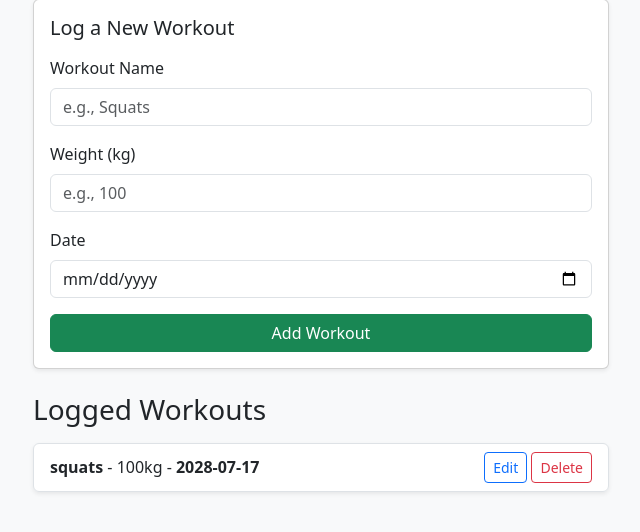
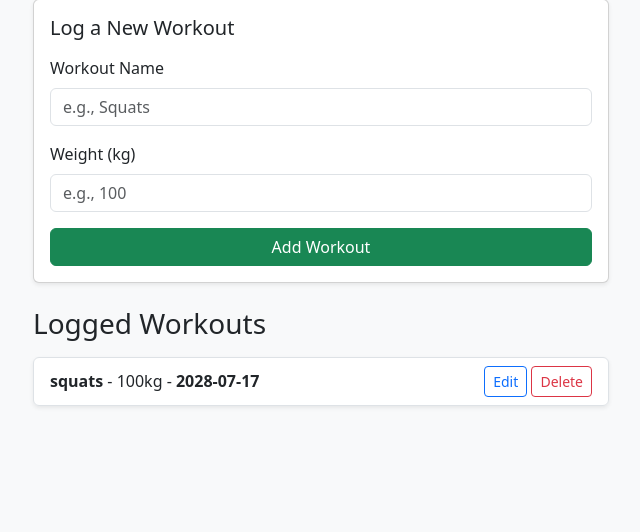
Before and after one commit to muhammadayaank700-cmd/gym-app, a Flask app: page / in a window 1280 px wide. Shown: the part 121-653 px from the top of the page, without its empty margins (319-959 px from the left). Run offline with Flask 3, Linux system fonts and the light colour scheme; data comes from the database, SQL or seed files in the repository; both versions use the stored data as it was after the commit.

Commit message:
made the date feature dynamic , date is added automatically

```diff
--- a/app.py
+++ b/app.py
@@ -1,6 +1,6 @@
 import sqlite3
 from flask import Flask , render_template , request , redirect , url_for
-
+from datetime import date
 app = Flask(__name__)
 
 def init_db():
@@ -23,9 +23,9 @@ def home():
         cursor = conn.cursor()
         workout = request.form.get("workout_name")
         weight = request.form.get("weight")
-        date = request.form.get("date")
+        current_date = date.today().strftime("%Y-%m-%d")
 
-        cursor.execute("INSERT INTO workouts (name, weight,date) VALUES (? , ?,?)",(workout,weight,date))
+        cursor.execute("INSERT INTO workouts (name, weight,date) VALUES (? , ?,?)",(workout,weight,current_date))
         conn.commit()
         conn.close()
         return redirect("/")
--- a/templates/index.html
+++ b/templates/index.html
@@ -23,10 +23,7 @@
                         <label for="weight" class="form-label">Weight (kg)</label>
                         <input type="number" class="form-control" id="weight" name="weight" required placeholder="e.g., 100">
                     </div>
-                    <div class = "mb-3">
-                        <label for = "date" class = "form-label">Date</label>
-                        <input type = "date" class = "form-control" id = "date" name ="date">
-                    </div>
+
                     <button type="submit" class="btn btn-success w-100">Add Workout</button>
                 </form>
             </div>
```
Also changed, not shown: gym.db.
